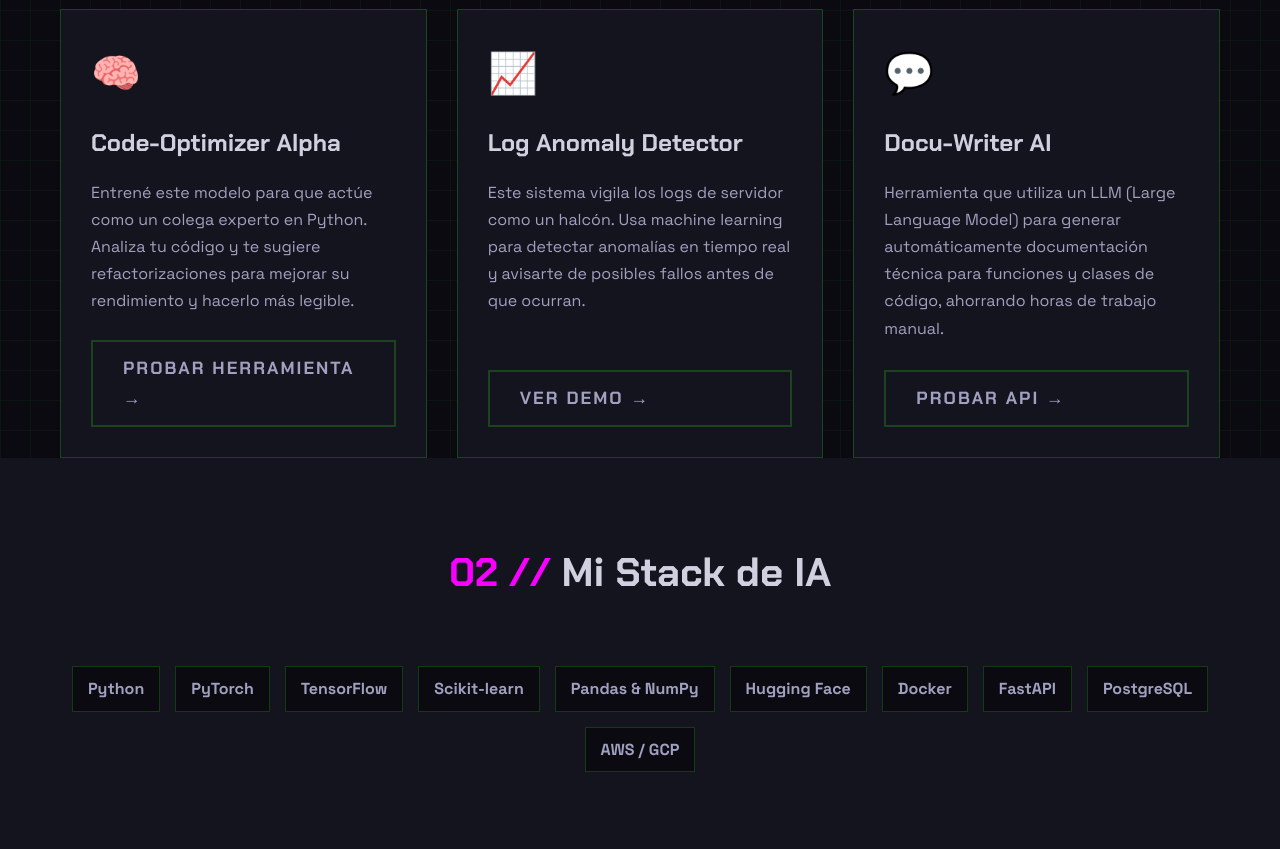
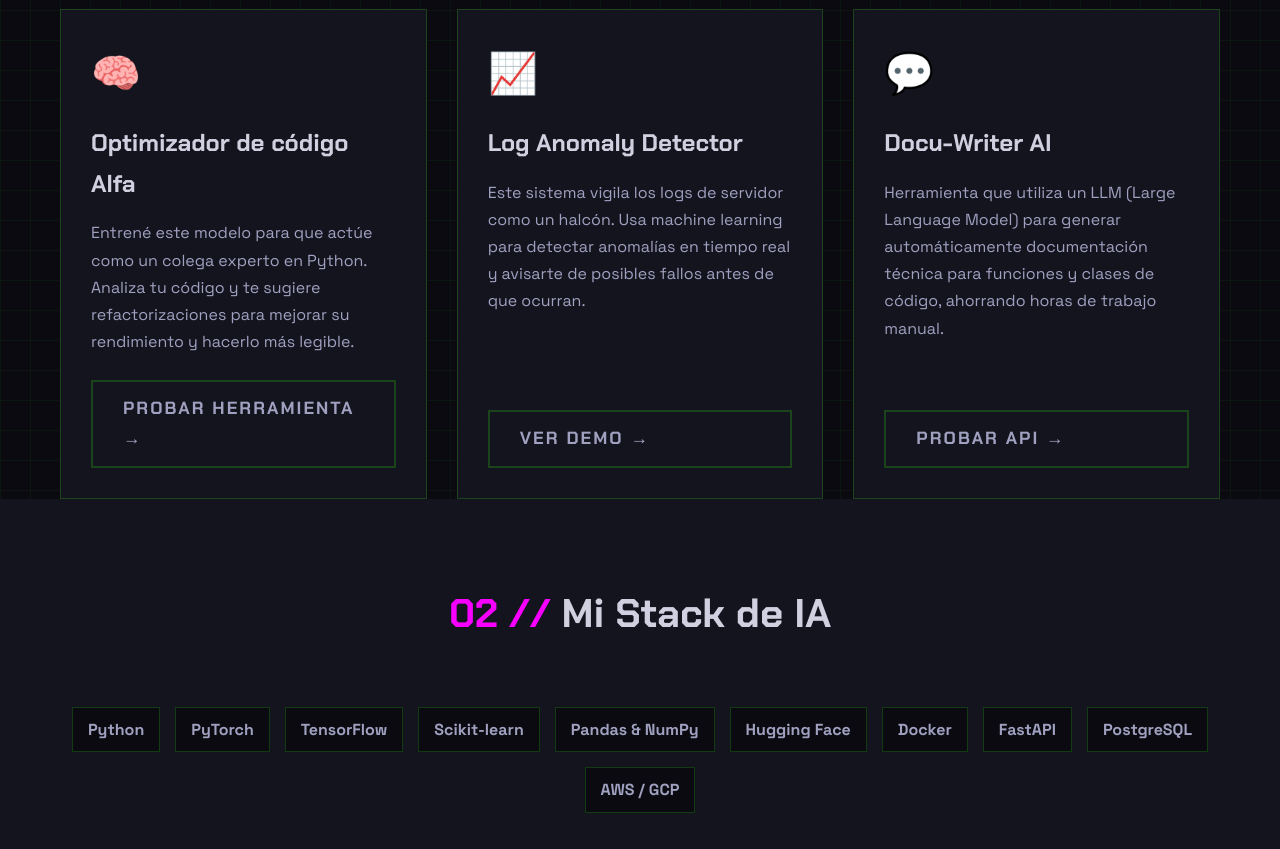
Before and after one commit to omar17101983/glyphcode-website, a plain HTML site: page index.html in a window 1280 px wide. Shown: the part 800-1649 px from the top of the page. Drawn offline with Linux system fonts and the light colour scheme.

Commit message:
un mensaje de lo que has hecho

```diff
--- a/index.html
+++ b/index.html
@@ -53,7 +53,7 @@
 
                 <div class="creation-card">
                     <div class="creation-icon">🧠</div>
-                    <h3>Code-Optimizer Alpha</h3>
+                    <h3>Optimizador de código Alfa</h3>
                     <p>Entrené este modelo para que actúe como un colega experto en Python. Analiza tu código y te sugiere refactorizaciones para mejorar su rendimiento y hacerlo más legible.</p>
                     <a href="/code-optimizer.html" class="btn btn-secondary">Probar Herramienta →</a>
                 </div>
```
Also changed, not shown: code-optimizer.html (+2 -2 lines), herramientas.html (+2 -2 lines).
